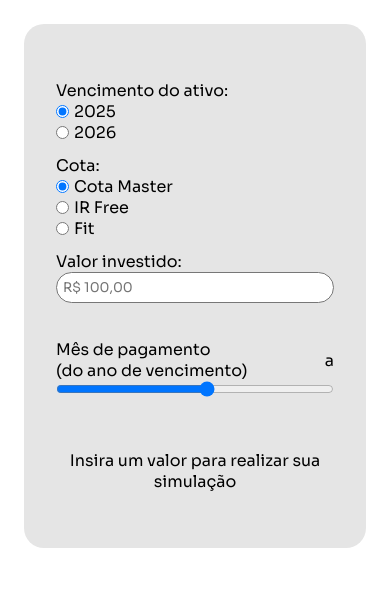
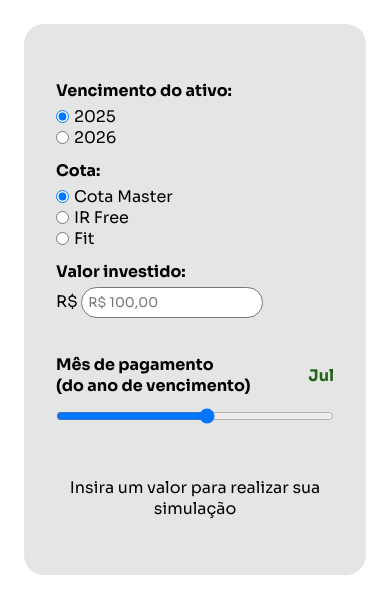
Before and after one commit to lucassdantas/precatory_rentability_simulator, a PHP site: page / in a window 390 px wide. Shown: the top 614 px of the page. Run offline with PHP 8.4, Linux system fonts and the light colour scheme.

Commit message:
fixing frontend

```diff
--- a/index.html
+++ b/index.html
@@ -44,18 +44,21 @@
                     </div>
                     <div class="amountInvested userInputData">
                         <span class="inputIdentifier">Valor investido:</span>
-                        <input type="number" name="amountInvested" id="amountInvested" placeholder="R$ 100,00">
+                        <div>
+                            <span>R$ </span>
+                            <input type="number" name="amountInvested" id="amountInvested" placeholder="R$ 100,00">
+                        </div>
                     </div>
                 </div>
                 <div class="col col50 ">
                     <div class="paymentMonth">
                         <div class="monthRowContainer">
                             <div class="monthContainer">
-                                <span>Mês de pagamento </span>
+                                <span class="monthOfPaymentTitle">Mês de pagamento </span>
                                 <span class="validityYearText">(do ano de vencimento)</span>
                             </div>
                             <div class="selectedMonthContainer">
-                                <span id="selectedMonth">a</span>
+                                <span id="selectedMonth"></span>
                             </div>
                         </div>
                         <input type="range" name="monthOfPayment" id="monthOfPayment" min='0' max="11">
@@ -74,16 +77,9 @@
                             <span>Dez</span>
                         </div>
                     </div>
-                </div>
-            </div>
-            <div class="row">
-                <div class="col col100">
-                    <div class="instructionContainer">
-                        <span class="instruction">Insira um valor para realizar sua simulação</span>
-                    </div>
+
                     <div class="chartContainer hidden">
                         <h3>Previsão de rentabilidade</h3>
-
                         <div class="chart">
                             <div class="bar" id="precnet">
                                 <span class="precnetValue" id="precnetValue" ></span>
@@ -96,6 +92,14 @@
                             </div>
                         </div>
                     </div>
+                </div>
+            </div>
+            <div class="row">
+                <div class="col col100">
+                    <div class="instructionContainer">
+                        <span class="instruction">Insira um valor para realizar sua simulação</span>
+                    </div>
+
 
                 </div>
             </div>
--- a/index.js
+++ b/index.js
@@ -332,6 +332,8 @@ let amountInvestedInput = document.querySelector("input[name='amountInvested']")
     quotaTypeValue,
     monthOfPaymentValue;
 
+monthDisplay.innerHTML = changeMonthDisplay(monthOfPaymentInput.value)
+
 amountInvestedInput.addEventListener('input', () => {
     showHiddenChartContainer(amountInvestedInput.value)
     validateFields(amountInvestedInput, pickCheckedRadio(validityYearInputs), pickCheckedRadio(quotaTypeInputs), monthOfPaymentInput)
--- a/style.css
+++ b/style.css
@@ -69,6 +69,8 @@ body{
 }
 #simulatorContainer .inputIdentifier{
     margin-right:8px;
+    margin-bottom:5px;
+    font-weight:700;
 }
 #simulatorContainer .chartContainer{
     height:120px;
@@ -129,6 +131,7 @@ body{
 
 #monthOfPayment{
     width:100%;
+    margin-top:12px;
 }
 
 #simulatorContainer input[type="number"] {
@@ -156,7 +159,13 @@ body{
     width:100%;
     text-align:center;
 }
-
+#simulatorContainer .monthContainer{
+    font-weight:700;
+}
+#simulatorContainer .selectedMonthContainer{
+    display:none;
+    visibility:hidden;
+}
 @media(max-width:768px){
     #simulatorContainer .row{
         flex-direction:column;
@@ -189,5 +198,12 @@ body{
         display:none;
         visibility:hidden;
     }
-
+    #simulatorContainer .selectedMonthContainer{
+        display:inline-block;
+        visibility:visible;
+    }
+    #simulatorContainer #selectedMonth{
+        color:#206218;
+        font-weight:bold;
+    }
 }
```
